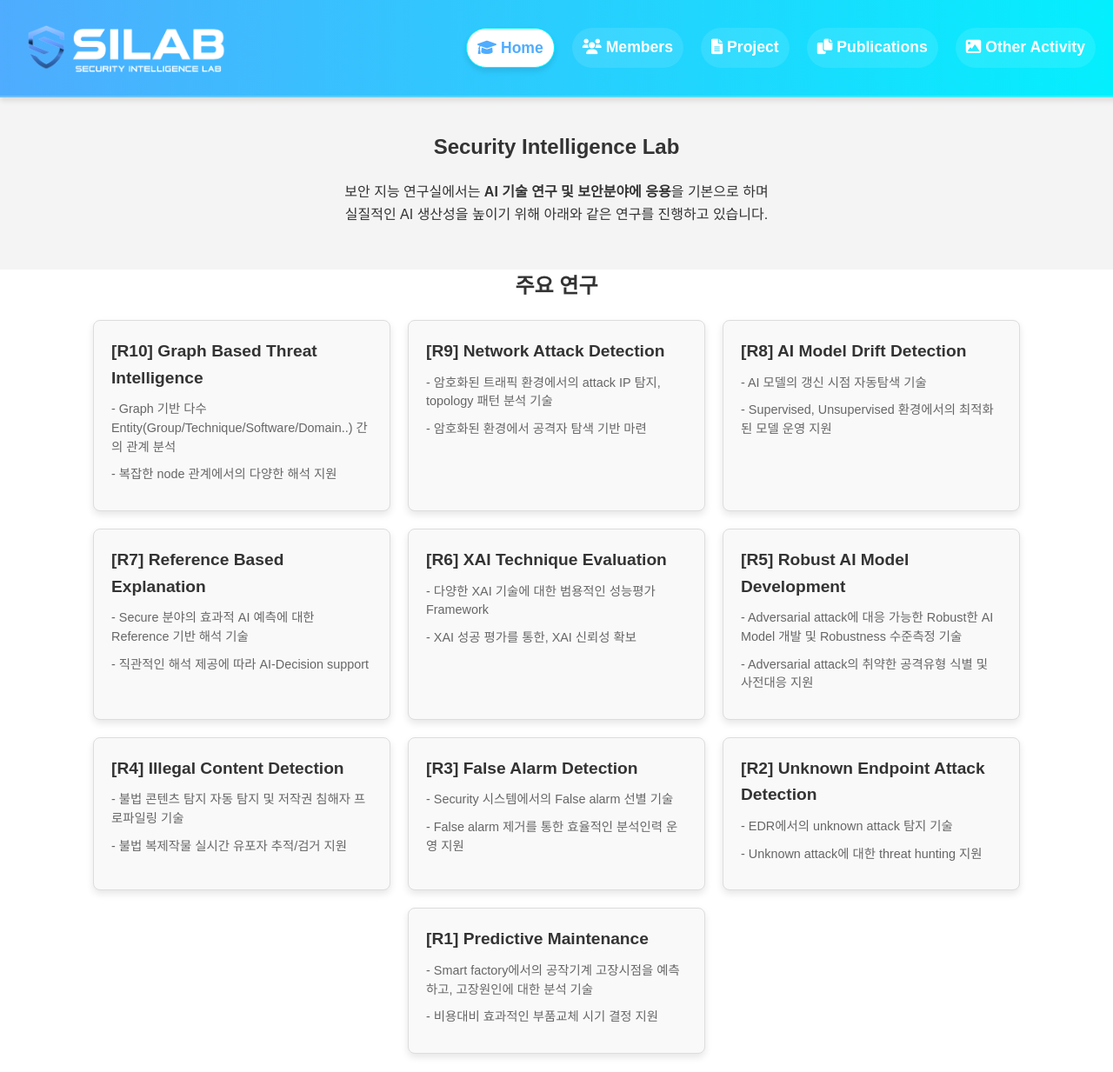
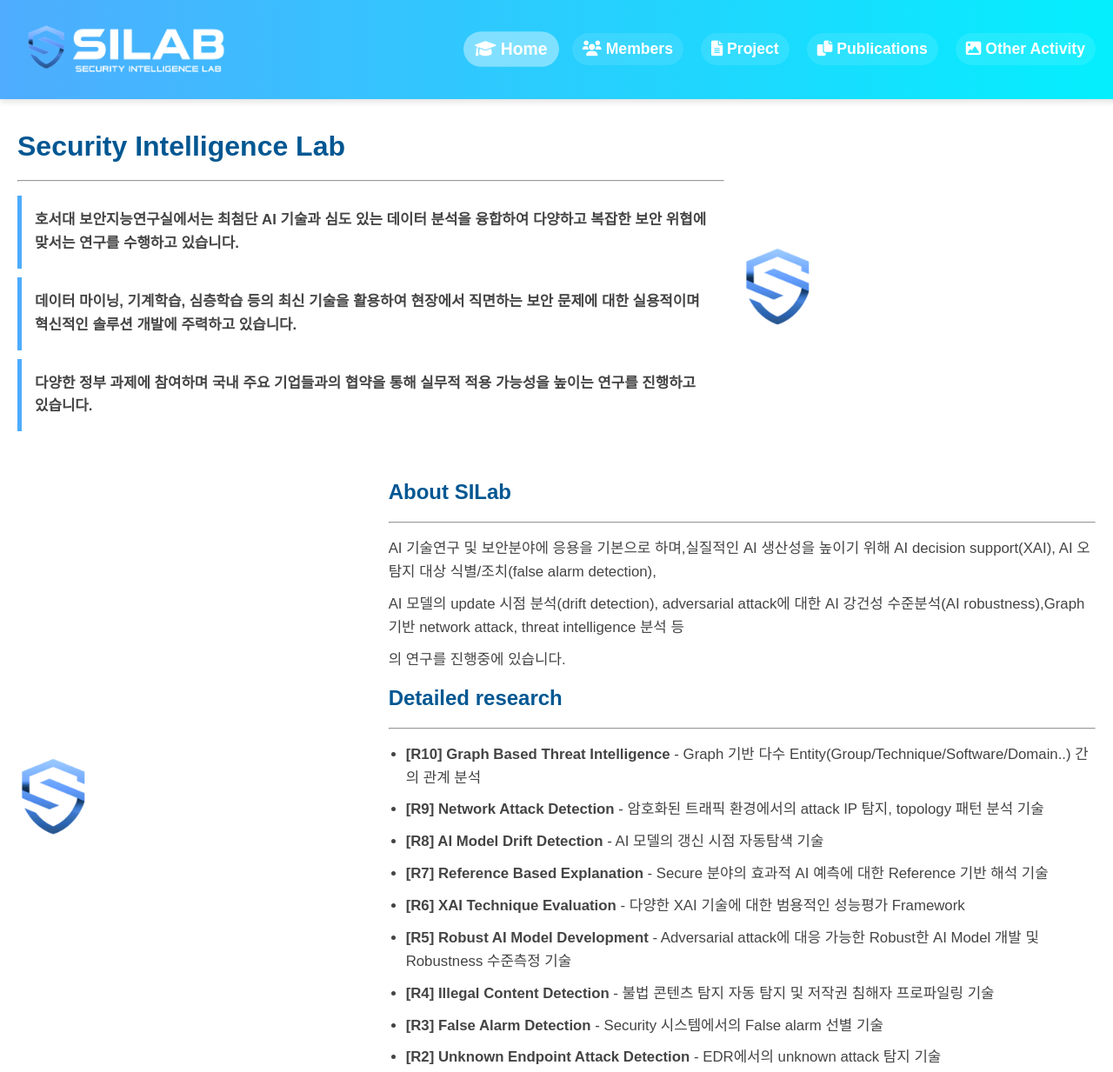
Before and after one commit to Sw4381/Web_test, a plain HTML site: page index.html in a window 1280 px wide. Shown: the top 1233 px of the page at 87% size. Drawn offline with Linux system fonts and the light colour scheme.

Commit message:
Add files via upload

```diff
--- a/index.html
+++ b/index.html
@@ -2,41 +2,162 @@
 <html lang="ko">
 <head>
     <meta charset="UTF-8">
-    <title>기본 웹페이지</title>
-    <link rel="stylesheet" href="styles.css">
-    <!-- 아이콘 폰트 CDN -->
+    <title>보안 지능 연구실</title>
     <link rel="stylesheet" href="https://cdnjs.cloudflare.com/ajax/libs/font-awesome/6.0.0-beta3/css/all.min.css">
-<script>
-    document.addEventListener("DOMContentLoaded", function () {
-        const hiddenElements = document.querySelectorAll(".hidden");
+    <style>
+        body, h1, h2, h3, p {
+            margin: 0;
+            padding: 0;
+            box-sizing: border-box;
+            font-family: Arial, sans-serif;
+        }
+        .navbar {
+            display: flex;
+            align-items: center;
+            justify-content: space-between;
+            background: linear-gradient(90deg, #4facfe, #00f2fe);
+            padding: 20px 30px;
+            box-shadow: 0px 4px 6px rgba(0, 0, 0, 0.1);
+            position: fixed;
+            top: 0;
+            width: 100%;
+            z-index: 1000;
+        }
+        .menu {
+            display: flex;
+            gap: 20px;
+            flex-wrap: wrap; /* Wrap menu items if needed */
+            margin-right: 50px;
+        }
+        .menu a {
+            text-decoration: none;
+            color: #ffffff;
+            font-size: 1.1em;
+            font-weight: bold;
+            padding: 8px 12px;
+            border-radius: 30px;
+            background: rgba(255, 255, 255, 0.1);
+        }
+        .menu a:hover, .menu a.active {
+            background: rgba(255, 255, 255, 0.4);
+            transform: scale(1.1);
+        }
+        h1, h2 {
+            color: #333;
+        }
+        .content {
+            padding: 160px 30px 30px;
+            text-align: left;
+        }
+        .logo-picture{
+            width: 230px;
+        }
 
-        const handleScroll = () => {
-            hiddenElements.forEach(element => {
-                const elementTop = element.getBoundingClientRect().top;
-                const windowHeight = window.innerHeight;
+        footer {
+            background: #333;
+            color: #fff;
+            text-align: center;
+            padding: 10px 0;
+            width: 100%;
+            margin-top: auto; /* 푸터를 항상 하단에 배치 */
+        }
 
-                if (elementTop < windowHeight - 50) {
-                    element.classList.add("visible");
-                } else {
-                    element.classList.remove("visible");
-                }
-            });
-        };
+        .section {
+            padding: 20px;
+            border-radius: 15px;
+        }
 
-        window.addEventListener("scroll", handleScroll);
+        .section p, .section li {
+            font-size: 1.05em; /* Larger font size for readability */
+            line-height: 1.6; /* Increased line height for better readability */
+            color: #444; /* Slightly lighter than headers for contrast */
+        }
 
-        // 초기 호출로 애니메이션 활성화
-        handleScroll();
-    });
-</script>
 
+
+        .research_topic, .introduction_topic {
+            list-style: none;
+            padding-left: 0;
+        }
+        .research_topic li {
+            margin-bottom: 10px;
+            padding: 15px;
+            border-left: 5px solid #4facfe;
+            transition: transform 0.3s;
+            font-weight: bold;
+        }
+    /* Lab_Introduction section 애니메이션 */
+        @keyframes fadeIn {
+            from { opacity: 0; visibility: hidden; transform: translateY(20px); }
+            to { opacity: 1; visibility: visible; transform: translateY(0); }
+        }
+
+        .fade-in {
+            opacity: 0;
+            visibility: hidden;
+            animation: fadeIn 1s ease-out forwards;
+        }
+
+        .fade-in-delayed, .introduction_topic{
+            opacity: 0;
+            visibility: hidden;
+            animation: fadeIn 1.5s ease-out forwards;
+        }
+
+        /* 이미지에 대한 특별한 애니메이션 효과 */
+        .lab-image {
+            opacity: 0;
+            visibility: hidden;
+            animation: fadeIn 1.5s ease-out forwards;
+        }
+
+
+        .Lab_Introduction{
+            display: grid;
+            grid-template-columns: 2fr 1fr; /* 2:1 비율로 텍스트와 이미지 분할 */
+            align-items: center; /* 세로 중앙 정렬 */
+            gap: 20px; /* 텍스트와 이미지 사이의 간격 */
+            padding: 20px;
+            padding-top: 50px;
+            margin-top: 100px;
+            border-radius: 10px; /* 테두리 둥글게 */
+        }
+        .about_Lab{
+            display: grid;
+            grid-template-columns: 1fr 2fr; /* 2:1 비율로 텍스트와 이미지 분할 */
+            align-items: center; /* 세로 중앙 정렬 */
+            gap: 20px; /* 텍스트와 이미지 사이의 간격 */
+            padding: 20px;
+            border-radius: 10px; /* 테두리 둥글게 */
+        }
+        h1, h2 {
+            color: #005792; /* Consistent color theme */
+            margin-bottom: 20px;
+        }
+
+        .Lab_Introduction img, .about_Lab img {
+            width: 100%;
+            height: auto;
+            border-radius: 8px;
+        }
+        li {
+            font-size: 16px;
+            line-height: 1.6;
+            color: #666;
+            margin-bottom: 10px;
+        }
+        ul {
+            padding-left: 20px;
+        }
+
+    </style>
 </head>
 <body>
+    <!-- 헤더 -->
     <!-- 헤더 영역 -->
     <header class="navbar">
         <div class="logo">
             <img class="logo-picture" src="./image.png">
-
         </div>
         <nav class="menu">
             <a href="index.html" class="active"><i class="fas fa-graduation-cap"></i> Home</a>
@@ -47,74 +168,54 @@
         </nav>
     </header>
 
-    <!-- 메인 섹션 -->
-    <section id="home" class="hero">
-        <h2 style="margin-bottom: 20px;">Security Intelligence Lab</h2>
-        <p class="hidden">보안 지능 연구실에서는 <strong>AI 기술 연구 및 보안분야에 응용</strong>을 기본으로 하며</p>
-        <p class="hidden">실질적인 AI 생산성을 높이기 위해 아래와 같은 연구를 진행하고 있습니다.</p>
-    </section>
 
-    <!-- 소개 섹션 -->
-    <section id="research" style="padding-top: 0px;">
-        <h2 class="hidden">주요 연구</h2>
+    <div class="Lab_Introduction section">
+        <div>
+            <h1 class="fade-in">Security Intelligence Lab</h1>
+            <hr class="fade-in-delayed">
+            <ul class="research_topic">
+                <li class="fade-in-delayed" style="animation-delay: 1.0s;">호서대 보안지능연구실에서는 최첨단 AI 기술과 심도 있는 데이터 분석을 융합하여 다양하고 복잡한 보안 위협에 맞서는 연구를 수행하고 있습니다.</li>
+                <li class="fade-in-delayed" style="animation-delay: 1.2s;">데이터 마이닝, 기계학습, 심층학습 등의 최신 기술을 활용하여 현장에서 직면하는 보안 문제에 대한 실용적이며 혁신적인 솔루션 개발에 주력하고 있습니다.</li>
+                <li class="fade-in-delayed" style="animation-delay: 1.4s;">다양한 정부 과제에 참여하며 국내 주요 기업들과의 협약을 통해 실무적 적용 가능성을 높이는 연구를 진행하고 있습니다.</li>
+            </ul>
+        </div>
+        <img class="lab-image" src="./image.png" alt="Lab Image">
+    </div>
 
-        <div class="research-highlight">
-            <div class="research-card hidden">
-                <h3>[R10] Graph Based Threat Intelligence</h3>
-                <p>- Graph 기반 다수 Entity(Group/Technique/Software/Domain..) 간의 관계 분석</p>
-                <p>- 복잡한 node 관계에서의 다양한 해석 지원</p>
-            </div>
-            <div class="research-card hidden">
-                <h3>[R9] Network Attack Detection</h3>
-                <p>- 암호화된 트래픽 환경에서의 attack IP 탐지, topology 패턴 분석 기술</p>
-                <p>- 암호화된 환경에서 공격자 탐색 기반 마련</p>
-            </div>
-            <div class="research-card hidden">
-                <h3>[R8] AI Model Drift Detection</h3>
-                <p>- AI 모델의 갱신 시점 자동탐색 기술</p>
-                <p>- Supervised, Unsupervised 환경에서의 최적화된 모델 운영 지원</p>
-            </div>
-            <div class="research-card hidden">
-                <h3>[R7] Reference Based Explanation</h3>
-                <p>- Secure 분야의 효과적 AI 예측에 대한 Reference 기반 해석 기술</p>
-                <p>- 직관적인 해석 제공에 따라 AI-Decision support</p>
-            </div>
-            <div class="research-card hidden">
-                <h3>[R6] XAI Technique Evaluation</h3>
-                <p>- 다양한 XAI 기술에 대한 범용적인 성능평가 Framework</p>
-                <p>- XAI 성공 평가를 통한, XAI 신뢰성 확보</p>
-            </div>
-            <div class="research-card hidden">
-                <h3>[R5] Robust AI Model Development</h3>
-                <p>- Adversarial attack에 대응 가능한 Robust한 AI Model 개발 및 Robustness 수준측정 기술</p>
-                <p>- Adversarial attack의 취약한 공격유형 식별 및 사전대응 지원</p>
-            </div>
-            <div class="research-card hidden">
-                <h3>[R4] Illegal Content Detection</h3>
-                <p>- 불법 콘텐츠 탐지 자동 탐지 및 저작권 침해자 프로파일링 기술</p>
-                <p>- 불법 복제작물 실시간 유포자 추적/검거 지원</p>
-            </div>
-            <div class="research-card hidden">
-                <h3>[R3] False Alarm Detection</h3>
-                <p>- Security 시스템에서의 False alarm 선별 기술</p>
-                <p>- False alarm 제거를 통한 효율적인 분석인력 운영 지원</p>
-            </div>
-            <div class="research-card hidden">
-                <h3>[R2] Unknown Endpoint Attack Detection</h3>
-                <p>- EDR에서의 unknown attack 탐지 기술</p>
-                <p>- Unknown attack에 대한 threat hunting 지원</p>
-            </div>
-            <div class="research-card hidden">
-                <h3>[R1] Predictive Maintenance</h3>
-                <p>- Smart factory에서의 공작기계 고장시점을 예측하고, 고장원인에 대한 분석 기술</p>
-                <p>- 비용대비 효과적인 부품교체 시기 결정 지원</p>
-            </div>
+    <div class="about_Lab section">
+    <img class="lab-image" src="./image.png" alt="Lab Image">
+    <div>
+        <div class="about_Lab_text">
+            <h2 class="fade-in">About SILab</h2>
+            <hr>
+            <ul class="introduction_topic" style="animation-delay: 1.6s;">
+                <li >AI 기술연구 및 보안분야에 응용을 기본으로 하며,실질적인 AI 생산성을 높이기 위해 AI decision support(XAI), AI 오탐지 대상 식별/조치(false alarm detection),</li>
+                <li>AI 모델의 update 시점 분석(drift detection), adversarial attack에 대한 AI 강건성 수준분석(AI robustness),Graph 기반 network attack, threat intelligence 분석 등</li>
+                <li>의 연구를 진행중에 있습니다.</li>
+            </ul>
+            <h2 class="fade-in">Detailed research</h2>
+            <hr>
+            <ul class="fade-in-delayed" style="animation-delay: 1.6s;">
+                <li><strong>[R10] Graph Based Threat Intelligence</strong> - Graph 기반 다수 Entity(Group/Technique/Software/Domain..) 간의 관계 분석</li>
+                <li><strong>[R9] Network Attack Detection</strong> - 암호화된 트래픽 환경에서의 attack IP 탐지, topology 패턴 분석 기술</li>
+                <li><strong>[R8] AI Model Drift Detection</strong> - AI 모델의 갱신 시점 자동탐색 기술</li>
+                <li><strong>[R7] Reference Based Explanation</strong> - Secure 분야의 효과적 AI 예측에 대한 Reference 기반 해석 기술</li>
+                <li><strong>[R6] XAI Technique Evaluation</strong> - 다양한 XAI 기술에 대한 범용적인 성능평가 Framework</li>
+                <li><strong>[R5] Robust AI Model Development</strong> - Adversarial attack에 대응 가능한 Robust한 AI Model 개발 및 Robustness 수준측정 기술</li>
+                <li><strong>[R4] Illegal Content Detection</strong> - 불법 콘텐츠 탐지 자동 탐지 및 저작권 침해자 프로파일링 기술</li>
+                <li><strong>[R3] False Alarm Detection</strong> - Security 시스템에서의 False alarm 선별 기술</li>
+                <li><strong>[R2] Unknown Endpoint Attack Detection</strong> - EDR에서의 unknown attack 탐지 기술</li>
+                <li><strong>[R1] Predictive Maintenance</strong> - Smart factory에서의 공작기계 고장시점을 예측하고, 고장원인에 대한 분석 기술</li>
+            </ul>
         </div>
-    </section>
+    </div>
 
-    <!-- 푸터 -->
-    <footer>
-        <p>&copy; contact : <a href="mailto:kinjecs0@gmail.com" style="color:#ddd;">kinjecs0@gmail.com</a></p>
-    </footer>
+    </div>
+
+        <!-- 푸터 -->
+        <footer>
+            <p>&copy; contact: <a href="mailto:kinjecs0@gmail.com" style="color:#ddd;">kinjecs0@gmail.com</a></p>
+        </footer>
+    </div>
 </body>
 </html>
```
